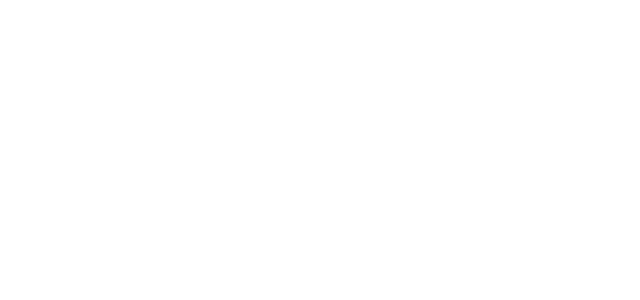
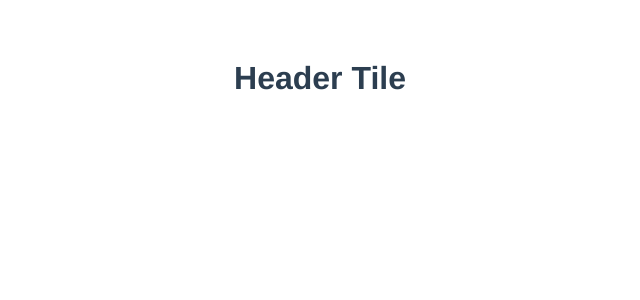
Before and after one commit to aw-coding/Vue-Drinking-Game-App, a Vue app in the folder kings_cup/: page / in a window 1280 px wide. Shown: the top 300 px of the page, without its empty margins (320-960 px from the left). Built offline with nearby package versions, Linux system fonts and the light colour scheme.

Commit message:
first components created

```diff
--- a/kings_cup/src/App.vue
+++ b/kings_cup/src/App.vue
@@ -1,19 +1,24 @@
 <template>
   <div id="app">
-
+    <header-tile> </header-tile>
+    <game-tile></game-tile>
   </div>
 </template>
 
 <script>
-
+import HeaderTile from './components/HeaderTile.vue'
+import GameTile from './components/GameTile.vue'
 
 export default {
   name: 'App',
   components: {
+    'header-tile' : HeaderTile,
+    'game-tile' : GameTile
 
   }
 }
 </script>
+
 
 <style>
 #app {
--- /dev/null
+++ b/kings_cup/src/components/GameTile.vue
@@ -0,0 +1,13 @@
+<template>
+
+</template>
+
+<script>
+export default {
+
+}
+</script>
+
+<style>
+
+</style>
--- /dev/null
+++ b/kings_cup/src/components/HeaderTile.vue
@@ -0,0 +1,14 @@
+<template>
+  <h1>Header Tile</h1>
+</template>
+
+<script>
+export default {
+    name: "header-tile"
+
+}
+</script>
+
+<style>
+
+</style>
```
